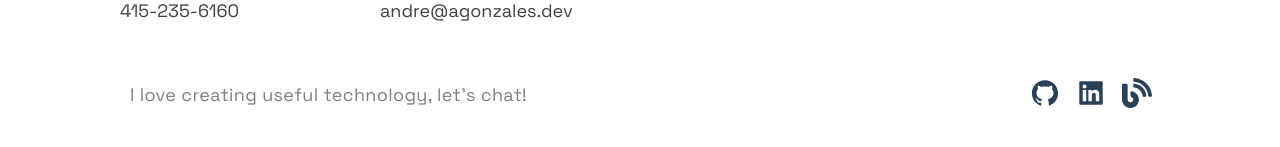
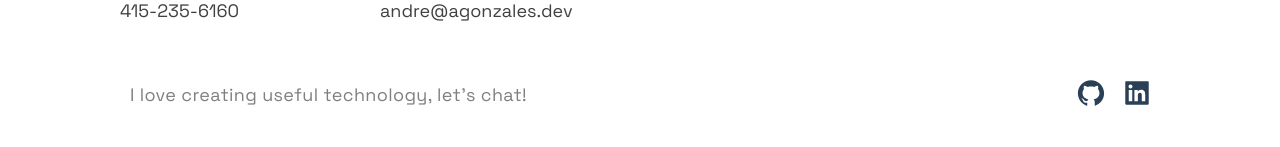
Before and after one commit to gibstock/agonzales-portfolio, a Next.js app: page / in a window 1280 px wide. Shown: the part 3531-3678 px from the top of the page. Built offline with nearby package versions, Linux system fonts and the light colour scheme.

Commit message:
removed blog link from footer

```diff
--- a/src/components/Footer/Footer.js
+++ b/src/components/Footer/Footer.js
@@ -33,9 +33,9 @@ const Footer = () => {
           <SocialIcons href='https://www.linkedin.com/in/andre-dev/'>
             <AiFillLinkedin size="3rem" />
           </SocialIcons>
-          <SocialIcons href='https://www.knucklecuts.com/'>
+          {/* <SocialIcons href='https://www.knucklecuts.com/'>
             <FaBlog size="3rem" />
-          </SocialIcons>
+          </SocialIcons> */}
         </SocialContainer>
       </SocialIconsContainer>
     </FooterWrapper>
```
